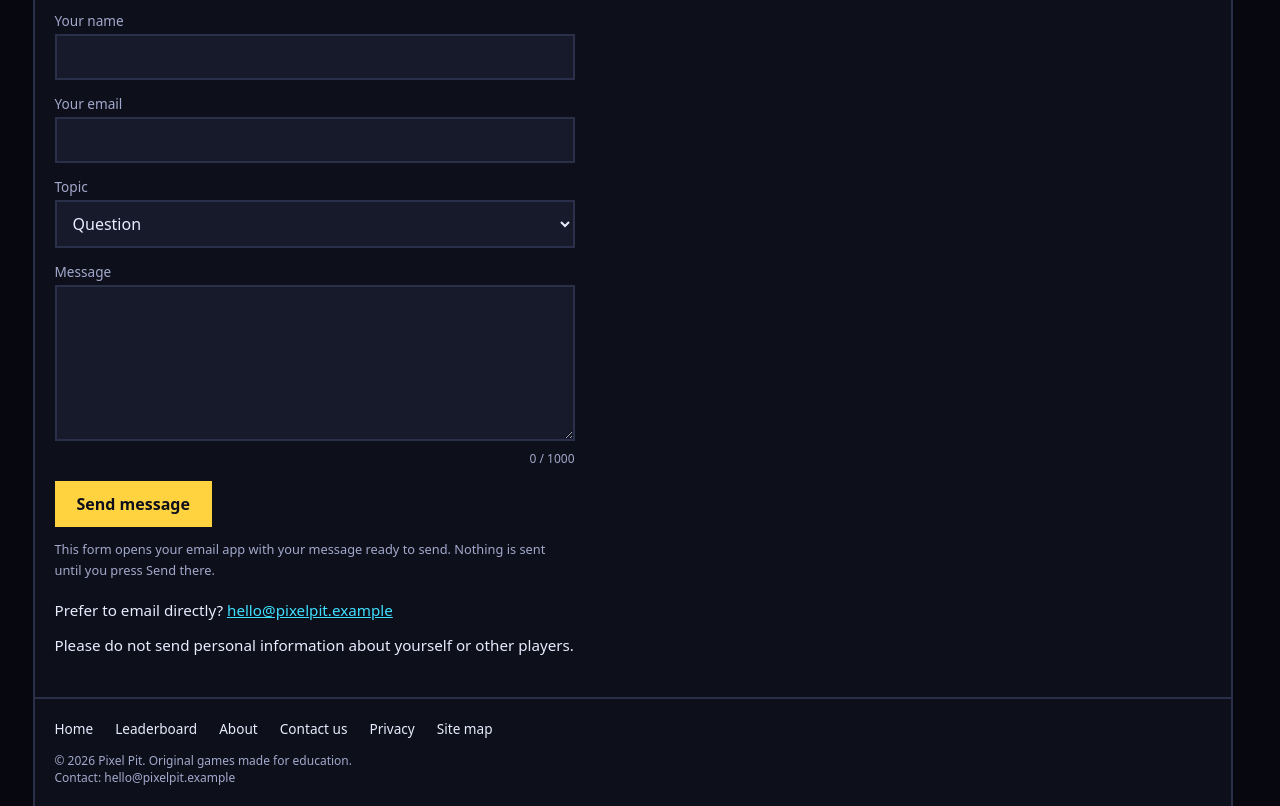
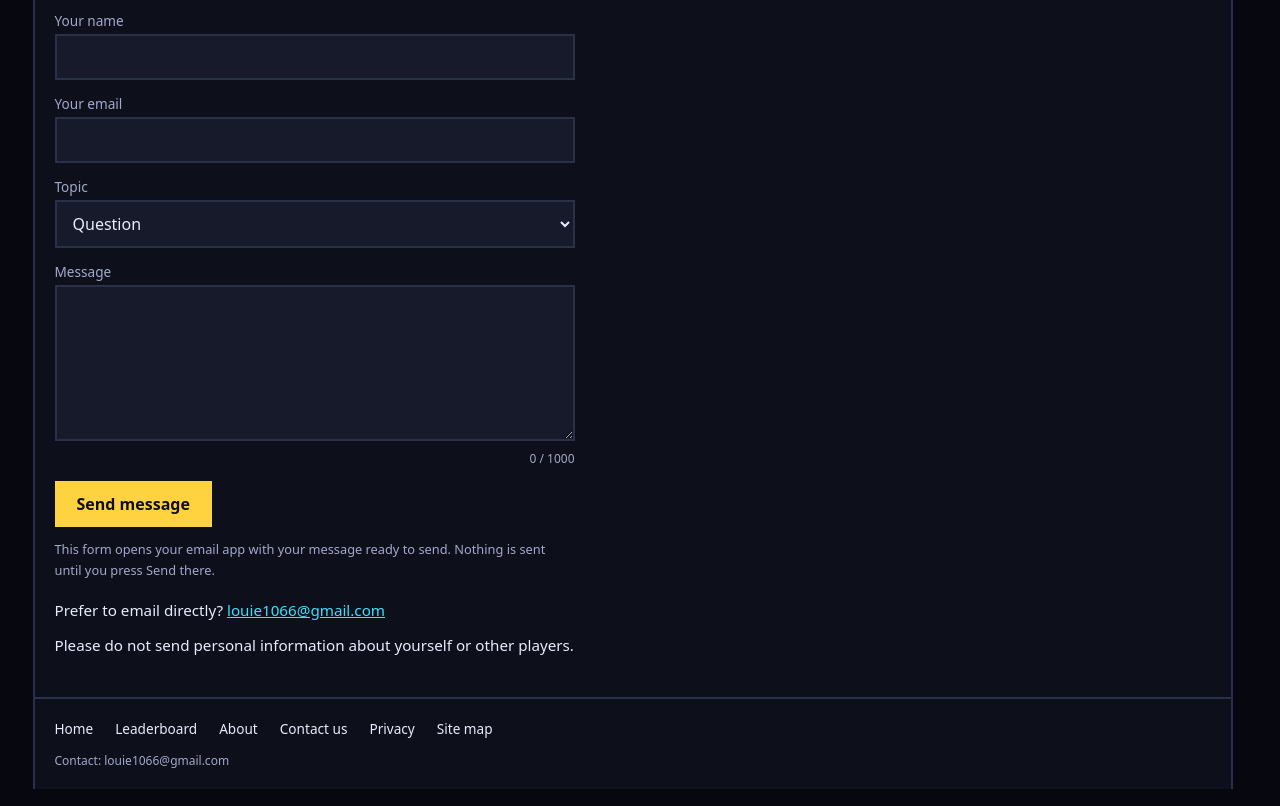
Before and after one commit to louie1066/pixel-pit, a plain HTML site: page contact.html in a window 1280 px wide. Shown: the part 214-1020 px from the top of the page. Drawn offline with Linux system fonts and the light colour scheme.

Commit message:
Remove copyright line; temporary contact address louie1066@gmail.com (footer, contact page, form)

```diff
--- a/contact.html
+++ b/contact.html
@@ -72,7 +72,7 @@
       <p class="cf-status" id="cfStatus" role="status"></p>
       <p class="cf-note">This form opens your email app with your message ready to send. Nothing is sent until you press Send there.</p>
     </div>
-    <p>Prefer to email directly? <a href="mailto:hello@pixelpit.example">hello@pixelpit.example</a></p>
+    <p>Prefer to email directly? <a href="mailto:louie1066@gmail.com">louie1066@gmail.com</a></p>
     <p>Please do not send personal information about yourself or other players.</p>
   </section>
 
@@ -85,7 +85,7 @@
       <a href="privacy.html">Privacy</a>
       <a href="sitemap.html">Site map</a>
     </nav>
-    <p class="fine">© 2026 Pixel Pit. Original games made for education. <br>Contact: hello@pixelpit.example</p>
+    <p class="fine">Contact: louie1066@gmail.com</p>
   </footer>
 
 </div>
--- a/js/site.js
+++ b/js/site.js
@@ -264,7 +264,7 @@ toggle.onclick = () => {
 };
 
 // ---------- Contact form: opens the visitor's own email app with the message ready (no server needed) ----------
-const CONTACT_EMAIL = 'hello@pixelpit.example';   // replace when the real address is chosen
+const CONTACT_EMAIL = 'louie1066@gmail.com';   // temporary address; replace when the real one is chosen
 const cf = id => document.getElementById(id);
 function cfSet(id, errId, text) {
   cf(errId).textContent = text;
```
Also changed, not shown: about.html (+1 -1 lines), index.html (+1 -1 lines), leaderboard.html (+1 -1 lines), privacy.html (+2 -2 lines), sitemap.html (+1 -1 lines).
